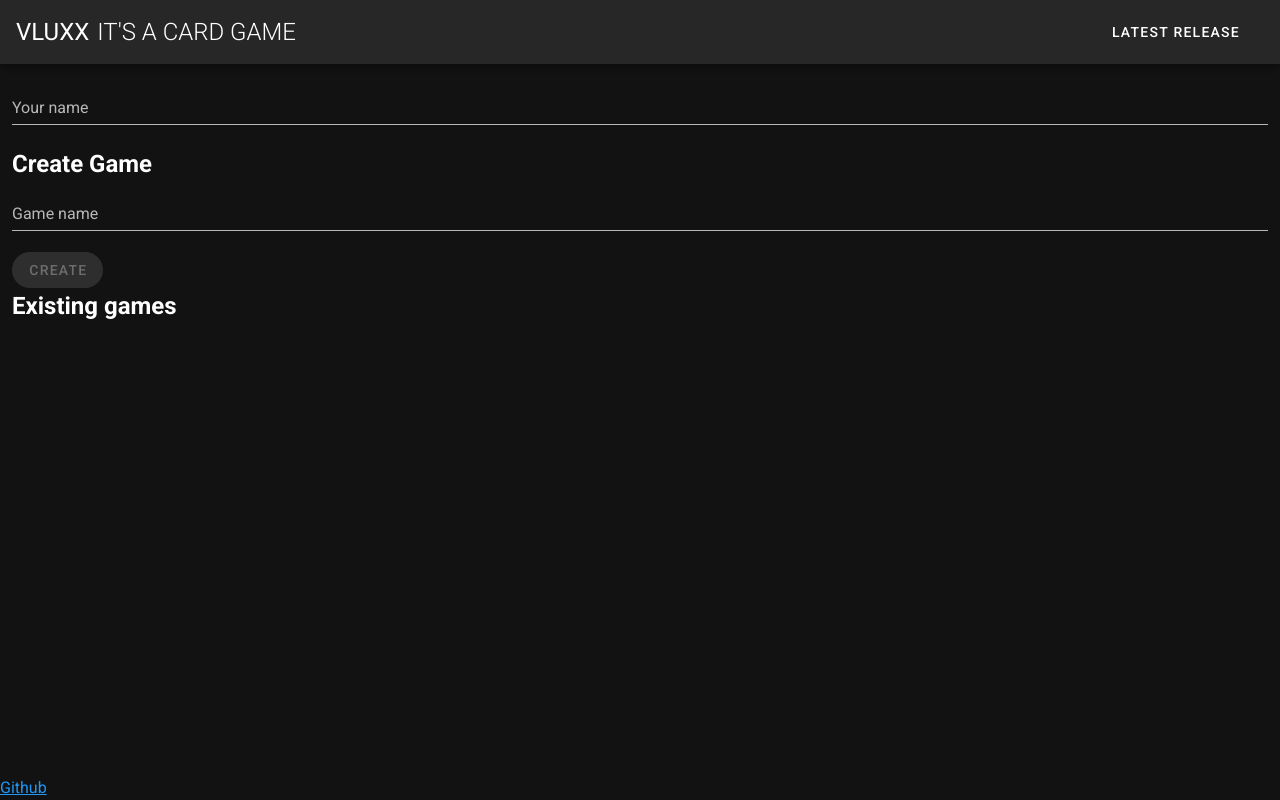
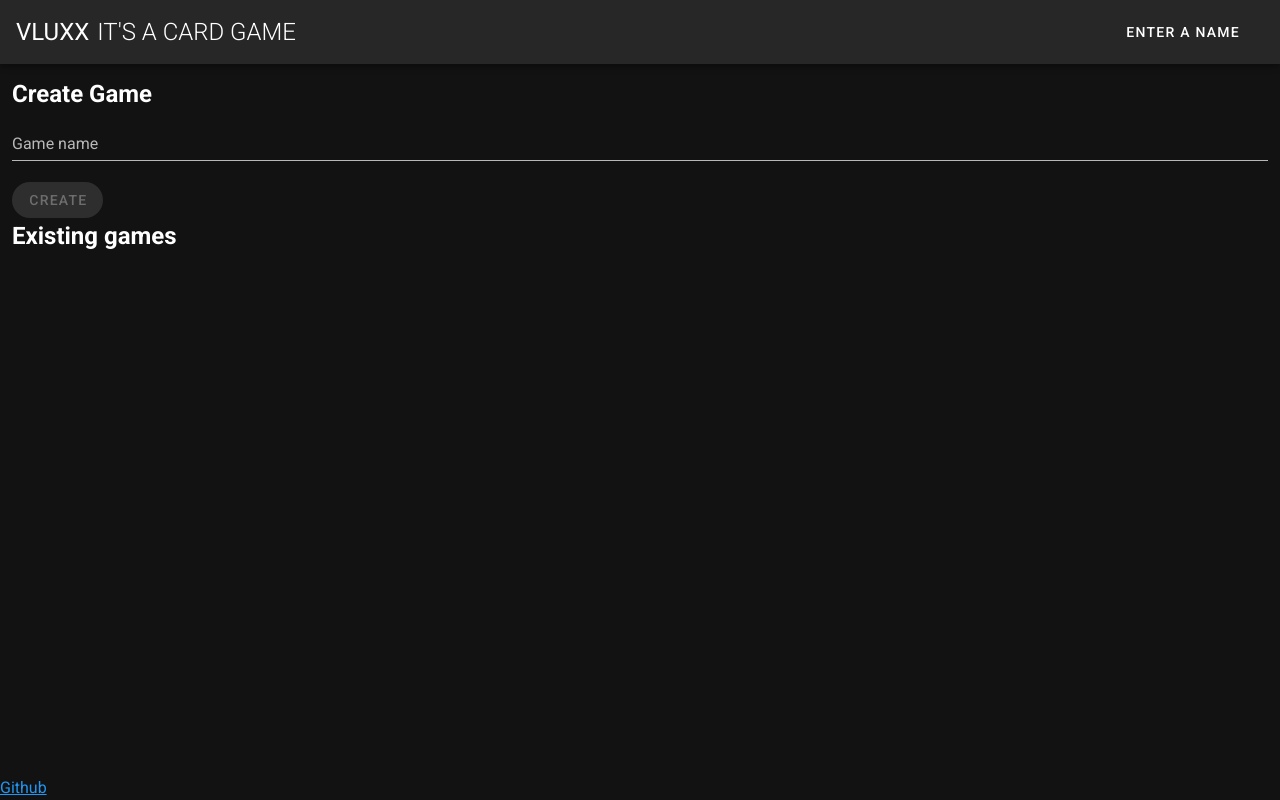
Before and after one commit to jamesnw/vluxx, a Vue app: page /#/ in a window 1280 px wide. Built offline with nearby package versions, Linux system fonts and the light colour scheme; what vuefire would draw is missing.

Commit message:
Move user name to app bar

```diff
--- a/src/components/AppBar.vue
+++ b/src/components/AppBar.vue
@@ -5,19 +5,15 @@
       <span class="font-weight-light ml-2">it's a card game</span>
     </v-toolbar-title>
     <v-spacer />
-    <v-btn
-      text
-      href="https://github.com/vuetifyjs/vuetify/releases/latest"
-      target="_blank"
-    >
-      <span class="mr-2">Latest Release</span>
-    </v-btn>
+    <player-info-button />
   </v-app-bar>
 </template>
 
 <script>
+import PlayerInfoButton from "./PlayerInfoButton";
 export default {
-  name: "AppBar"
+  name: "AppBar",
+  components: { PlayerInfoButton }
 };
 </script>
 
--- a/src/components/PlayerInfo.vue
+++ /dev/null
@@ -1,23 +0,0 @@
-<template>
-  <v-form>
-    <v-text-field label="Your name" :value="name" @input="updateName" />
-  </v-form>
-</template>
-
-<script>
-import { mapState } from "vuex";
-export default {
-  computed: {
-    ...mapState({
-      name: state => state.name
-    })
-  },
-  methods: {
-    updateName(value) {
-      this.$store.commit("updateName", value);
-    }
-  }
-};
-</script>
-
-<style></style>
--- /dev/null
+++ b/src/components/PlayerInfoButton.vue
@@ -0,0 +1,60 @@
+<template>
+  <div class="text-center">
+    <v-menu
+      v-model="menuOpen"
+      :close-on-content-click="false"
+      :nudge-width="200"
+      offset-y
+    >
+      <template v-slot:activator="{ on }">
+        <v-btn text v-on="on">
+          <span class="mr-2" v-if="noNameSet">Enter a name</span>
+          <span class="mr-2" v-else>Hi, {{ name }}!</span>
+        </v-btn>
+      </template>
+
+      <v-card>
+        <v-form class="mx-2">
+          <v-text-field label="Your name" :value="name" @input="updateName" />
+        </v-form>
+
+        <v-card-actions>
+          <div class="flex-grow-1"></div>
+          <v-btn text @click="menuOpen = false">Cancel</v-btn>
+          <v-btn color="primary" text @click="save()">Save</v-btn>
+        </v-card-actions>
+      </v-card>
+    </v-menu>
+  </div>
+</template>
+
+<script>
+import { isEmpty } from "lodash";
+import { mapState } from "vuex";
+export default {
+  name: "PlayerInfoButton",
+  data() {
+    return {
+      menuOpen: false,
+      enteredName: ""
+    };
+  },
+  computed: {
+    ...mapState(["name"]),
+    noNameSet() {
+      return isEmpty(this.name);
+    }
+  },
+  methods: {
+    updateName(value) {
+      this.enteredName = value;
+    },
+    save() {
+      this.$store.commit("updateName", this.enteredName);
+      this.menuOpen = false;
+    }
+  }
+};
+</script>
+
+<style></style>
--- a/src/views/Home.vue
+++ b/src/views/Home.vue
@@ -1,6 +1,5 @@
 <template>
   <div class="home">
-    <PlayerInfo />
     <CreateGame />
     <ListGames />
   </div>
@@ -10,14 +9,12 @@
 // @ is an alias to /src
 import CreateGame from "@/components/CreateGame";
 import ListGames from "@/components/ListGames";
-import PlayerInfo from "@/components/PlayerInfo";
 
 export default {
   name: "home",
   components: {
     CreateGame,
-    ListGames,
-    PlayerInfo
+    ListGames
   }
 };
 </script>
```
